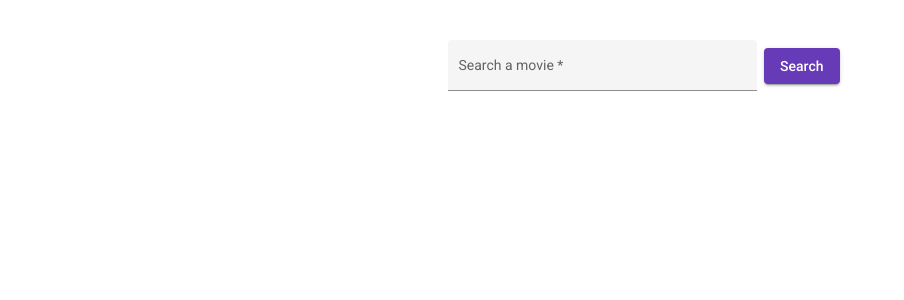
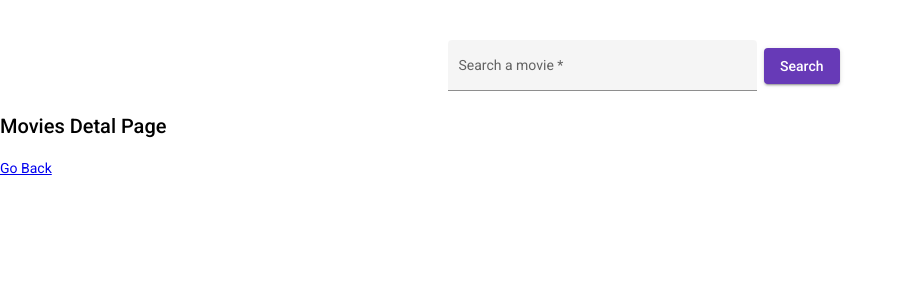
Before and after one commit to fioralda/angular-movies-project, an Angular app: page /details in a window 1280 px wide. Before the commit this address led to /. Shown: the top 300 px of the page, without its empty margins (0-904 px from the left). Built offline with nearby package versions, Linux system fonts and the light colour scheme.

Commit message:
adding movie details page

```diff
--- a/src/app/app.component.html
+++ b/src/app/app.component.html
@@ -1 +1,2 @@
 <app-search></app-search>
+<router-outlet></router-outlet>
--- a/src/app/app.module.ts
+++ b/src/app/app.module.ts
@@ -6,6 +6,7 @@ import { MatProgressSpinnerModule } from '@angular/material/progress-spinner';
 import { MatCardModule } from '@angular/material/card';
 import { MatGridListModule } from '@angular/material/grid-list';
 import { MatIconModule } from '@angular/material/icon';
+import { RouterModule, Routes } from '@angular/router';
 
 import { AppRoutingModule } from './app-routing.module';
 import { AppComponent } from './app.component';
@@ -13,9 +14,15 @@ import { SearchComponent } from './components/search/search.component';
 import { BrowserAnimationsModule } from '@angular/platform-browser/animations';
 import { FormsModule, ReactiveFormsModule } from '@angular/forms';
 import { HttpClientModule } from '@angular/common/http';
+import { MovieDetailsComponent } from './components/movie-details/movie-details.component';
+
+const appRoutes: Routes = [
+  // { path: '', component: SearchComponent },
+  { path: 'details', component: MovieDetailsComponent }
+];
 
 @NgModule({
-  declarations: [AppComponent, SearchComponent],
+  declarations: [AppComponent, SearchComponent, MovieDetailsComponent],
   imports: [
     BrowserModule,
     AppRoutingModule,
@@ -29,6 +36,7 @@ import { HttpClientModule } from '@angular/common/http';
     MatCardModule,
     MatGridListModule,
     MatIconModule,
+    RouterModule.forRoot(appRoutes, { enableTracing: true }),
   ],
   providers: [],
   bootstrap: [AppComponent],
--- /dev/null
+++ b/src/app/components/movie-details/movie-details.component.html
@@ -0,0 +1,4 @@
+<div>
+  <h2>Movies Detal Page</h2>
+  <a routerLink="/">Go Back</a>
+</div>
--- /dev/null
+++ b/src/app/components/movie-details/movie-details.component.ts
@@ -0,0 +1,15 @@
+import { Component, OnInit } from '@angular/core';
+
+@Component({
+  selector: 'app-movie-details',
+  templateUrl: './movie-details.component.html',
+  styleUrls: ['./movie-details.component.css']
+})
+export class MovieDetailsComponent implements OnInit {
+
+  constructor() { }
+
+  ngOnInit(): void {
+  }
+
+}
```
Also changed, not shown: src/app/components/movie-details/movie-details.component.css (added), 1 other file (tests, documents, lock files or other folders).
